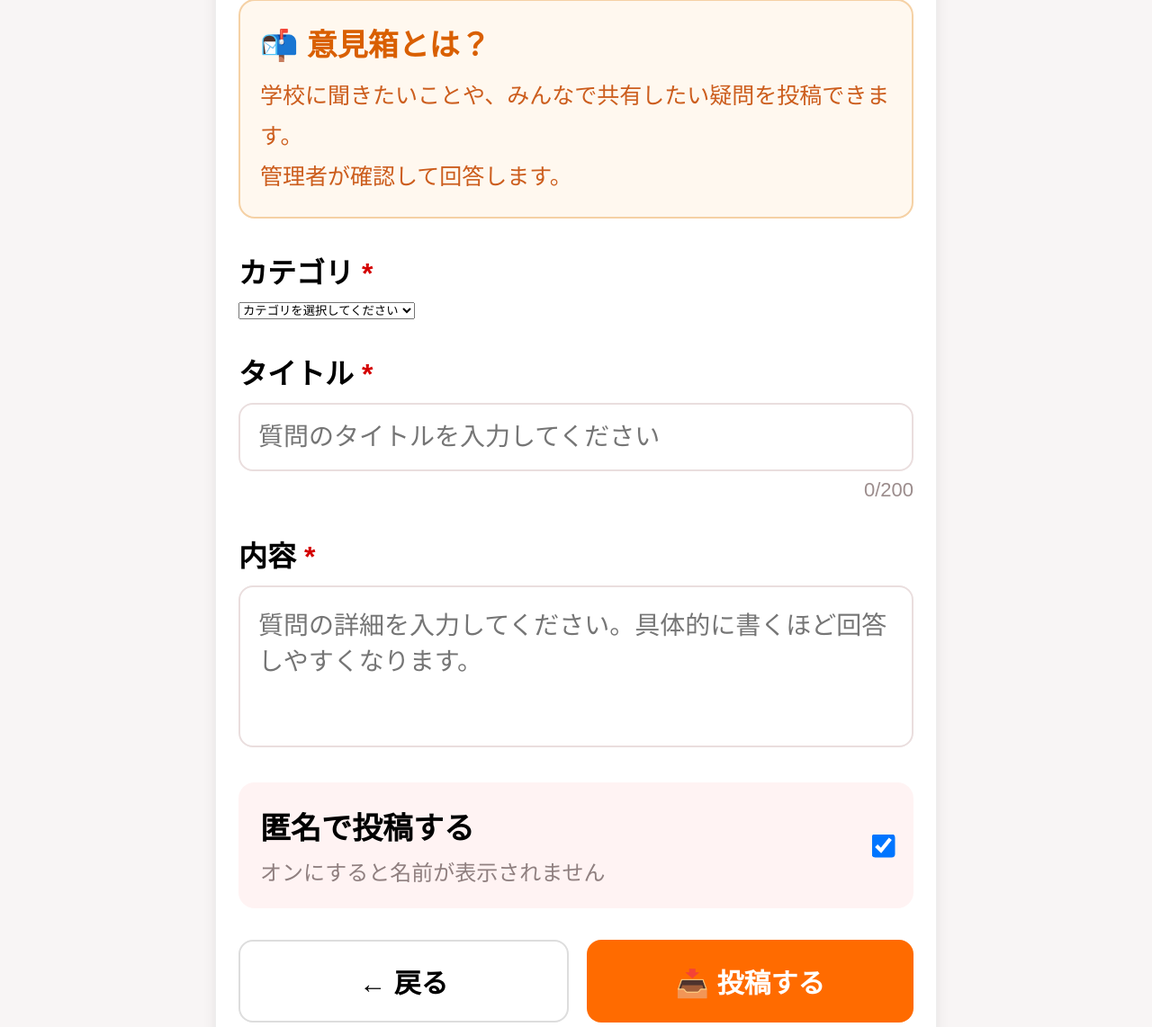
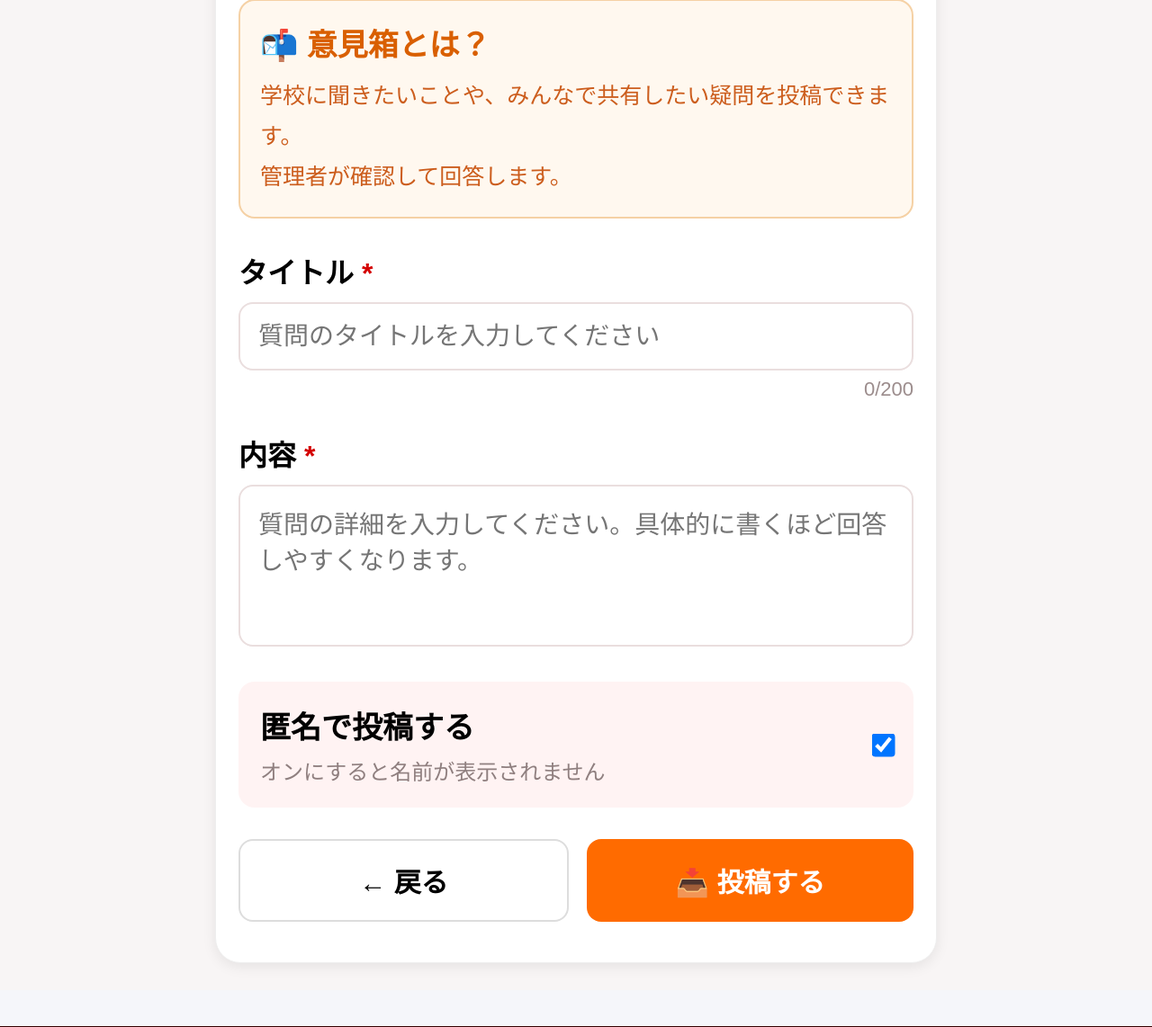
Before and after one commit to macchaislife/myschool, a Django app: template home/templates/home/post_lesson_question.html in a window 1280 px wide. Shown: the part 345-1487 px from the top of the page at 90% size. Run offline with Django 5.2, Linux system fonts and the light colour scheme; the template is opened without the code that fills it, so the values that code supplies are empty.

```diff
--- a/home/templates/home/post_lesson_question.html
+++ b/home/templates/home/post_lesson_question.html
@@ -92,8 +92,7 @@
 }
 
 .input-box,
-.textarea-box,
-.select-box{
+.textarea-box{
     width:100%;
     padding:20px;
     border:2px solid #eadede;
@@ -188,8 +187,7 @@
     }
 
     .input-box,
-    .textarea-box,
-    .select-box{
+    .textarea-box{
         font-size:18px;
     }
 
@@ -243,26 +241,6 @@
             <form method="post">
 
                 {% csrf_token %}
-
-                <div class="form-group">
-                    <label>
-                        カテゴリ
-                        <span class="required">*</span>
-                    </label>
-
-                    <select
-                        name="category"
-                        required
-                        class=""select-box"
-                    >
-                        <option value="">カテゴリを選択してください</option>
-                        <option value="授業">授業</option>
-                        <option value="学校生活">学校生活</option>
-                        <option value="進路">進路</option>
-                        <option value="その他">その他</option>
-                    </select>
-                </div>
-
 
                 <div class="form-group">
                     <label>
```
